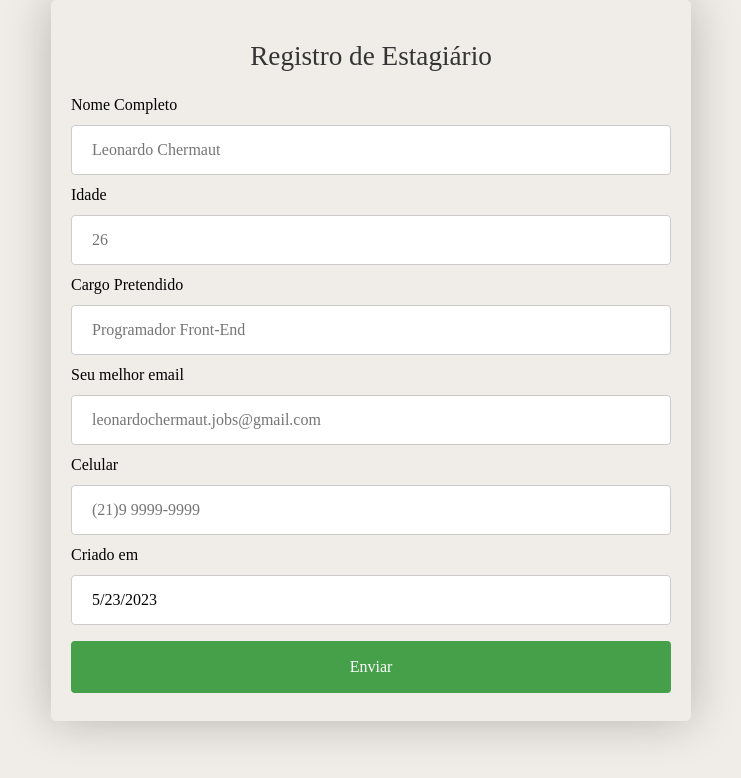
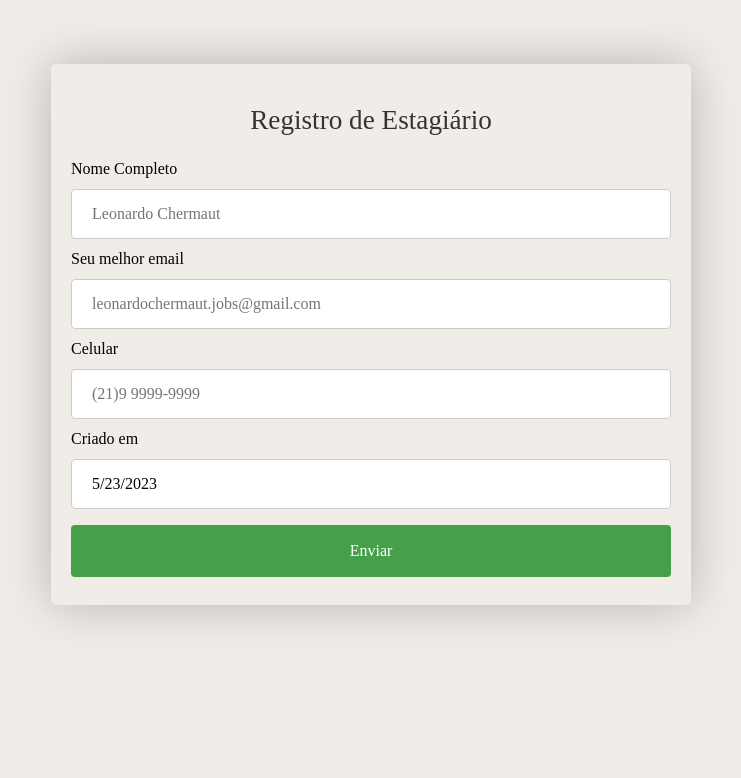
Before and after one commit to EngenhariadeProcessos/TesteEstagiario, a plain HTML site: page src/index.html in a window 1280 px wide. Shown: the whole page, without its empty margins (269-1010 px from the left). Drawn offline with Linux system fonts and the light colour scheme; a web font is replaced by a local one.

Commit message:
style: Alterações de revisão de código

```diff
--- a/src/index.html
+++ b/src/index.html
@@ -26,20 +26,12 @@
         <input type="text" id="name" name="fullname" placeholder="Leonardo Chermaut" minlength="10" maxlength="50"
           title="Apenas letras são permtidas" required />
 
-        <label for="age">Idade</label>
-        <input type="number" id="age" name="age" placeholder="26" min="18" max="30"
-          title="A idade para o cadastro deve ser de 18 à 30 anos." required />
-
-        <label for="job">Cargo Pretendido</label>
-        <input type="text" id="job" name="job" placeholder="Programador Front-End" minlength="5" maxlength="35"
-          title="Apenas letras são permitidas" required />
-
         <label for="email">Seu melhor email</label>
         <input type="email" id="email" name="email" maxlength="80" minlength="10"
           placeholder="leonardochermaut.jobs@gmail.com" title="Apenas letras são permtidas" required />
 
         <label for="phone">Celular</label>
-        <input type="tel" id="phone" name="phone" placeholder="(21)9 9999-9999" title="Apenas numeros são permitidos"
+        <input type="text" id="phone" name="phone" placeholder="(21)9 9999-9999" minlength="15" maxlength="15" title="Apenas numeros são permitidos"
           required />
 
         <label for="created-at">Criado em</label>
--- a/src/script/index.js
+++ b/src/script/index.js
@@ -5,16 +5,14 @@ const initializeApp = () => {
   const inputElements = {
     form: document.getElementById("form-user"),
     name: document.getElementById("name"),
-    age: document.getElementById("age"),
-    job: document.getElementById("job"),
     email: document.getElementById("email"),
     phone: document.getElementById("phone"),
     createdAt: (document.getElementById("created-at").value = new Date().toLocaleDateString()),
   };
 
-  // Campos do formulário que serão manipulados
-  const { form, name, job, phone } = inputElements;
-  const formFields = ["name", "age", "job", "email", "phone"];
+// Campos do formulário que serão manipulados
+  const { form, name, phone } = inputElements;
+  const formFields = ["name", "email", "phone"];
 
 /**
   Manipula os campos do formulário e retorna um objeto com os valores inseridos.
@@ -28,19 +26,6 @@ const initializeApp = () => {
     return formRegisterUser;
   };
 
-
-/**
-  Formata o número de telefone no formato (99)9 9999-9999.
-  @param {string} phoneNumber - O número de telefone a ser formatado.
-  @returns {string} - O número de telefone formatado.
-*/
-  const formatPhoneNumber = (phoneNumber) => {
-    const cleanedPhoneNumber = phoneNumber.replace(/\D/g, "");
-    const match = cleanedPhoneNumber.match(/(\d{0,2})(\d{0,1})(\d{0,4})(\d{0,4})/);
-    if (!match[2]) return match[1];
-    return `(${match[1]})${match[2]} ${match[3]}-${match[4]}`;
-  };
-
 /**
   Verifica o comprimento de uma string e define uma mensagem de validação.
   @param {HTMLElement} input - O elemento de entrada a ser validado.
@@ -48,7 +33,7 @@ const initializeApp = () => {
   @param {number} minLength - O comprimento mínimo permitido.
   @param {number} maxLength - O comprimento máximo permitido.
 */
-  const checkLengthLettersInput = (input, letters, minLength, maxLength) => {
+  const validateLengthInputText = (input, letters, minLength, maxLength) => {
     const { length: characters } = letters;
     if (characters < minLength) {
       input.setCustomValidity(`O nome deve ter no mínimo ${minLength} caracteres.`);
@@ -66,9 +51,9 @@ const initializeApp = () => {
     @param {number} maxLength - O comprimento máximo permitido.
     @returns {string} - A string resultante contendo apenas letras.
   */
-  const allowOnlyLetters = (input, minLength, maxLength) => {
+  const replaceNumberToString = (input, minLength, maxLength) => {
     const letters = input.value.replace(/[^A-Za-zÀ-ÿ\s ]/g, "");
-    checkLengthLettersInput(input, letters, minLength, maxLength);
+    validateLengthInputText(input, letters, minLength, maxLength);
 
     return (input.value = letters);
   };
@@ -79,12 +64,24 @@ const initializeApp = () => {
   @param {number} minLength - O comprimento mínimo permitido.
   @param {number} maxLength - O comprimento máximo permitido.
 */
-  const inputValidationTypeText = (input, minLength, maxLength) => {
-    return input.addEventListener("input", () => allowOnlyLetters(input, minLength, maxLength));
+  const validateInputText = (input, minLength, maxLength) => {
+    return input.addEventListener("input", () => replaceNumberToString(input, minLength, maxLength));
   };
 
-  inputValidationTypeText(name, 10, 50);
-  inputValidationTypeText(job, 5, 35);
+  validateInputText(name, 10, 50);
+
+/**
+  Formata o número de telefone no formato (99)9 9999-9999.
+  @param {string} phoneNumber - O número de telefone a ser formatado.
+  @returns {string} - O número de telefone formatado.
+*/
+const formatPhoneNumber = (phoneNumber) => {
+  const cleanedPhoneNumber = phoneNumber.replace(/\D/g, "");
+  const match = cleanedPhoneNumber.match(/(\d{0,2})(\d{0,1})(\d{0,4})(\d{0,4})/);
+  if (!match[2]) return match[1];
+  return `(${match[1]})${match[2]} ${match[3]}-${match[4]}`;
+};
+
 
 /**
   Manipula a entrada do telefone para formatá-la conforme é digitada.
@@ -111,14 +108,14 @@ const initializeApp = () => {
     console.table(register);
   };
 
-/**
-  Manipula o evento de envio do formulário.
-  @param {Event} e - O evento de envio do formulário.
-*/
+  /**
+   Manipula o evento de envio do formulário.
+   @param {Event} e - O evento de envio do formulário.
+   */
   const handleSubmit = (e) => {
     e.preventDefault();
     showDataRegister();
-    showMessageRequest("Dados enviados com sucesso!");
+    showMessageRequest("Obrigado por seu cadastro!");
   };
 
   form.addEventListener("submit", handleSubmit);
--- a/src/styles/style.css
+++ b/src/styles/style.css
@@ -61,24 +61,25 @@ h6 {
 }
 
 html,
-body{
+body {
     height: 100%;
     margin: 0;
     padding: 0;
 }
 
+section {
+    display: flex;
+    align-items: center;
+    align-content: center;
+    justify-content: center;
+}
+
 .form-container {
+    margin: 5% 0;
     width: 50%;
     padding: 1.25rem;
     box-shadow: 0 0 3rem 0 rgba(0, 0, 0, 0.24);
     border-radius: 0.313rem;
-}
-
-.container {
-    display: flex;
-    align-items: center;
-    align-content: center;
-    justify-content: center;
 }
 
 input,
```
